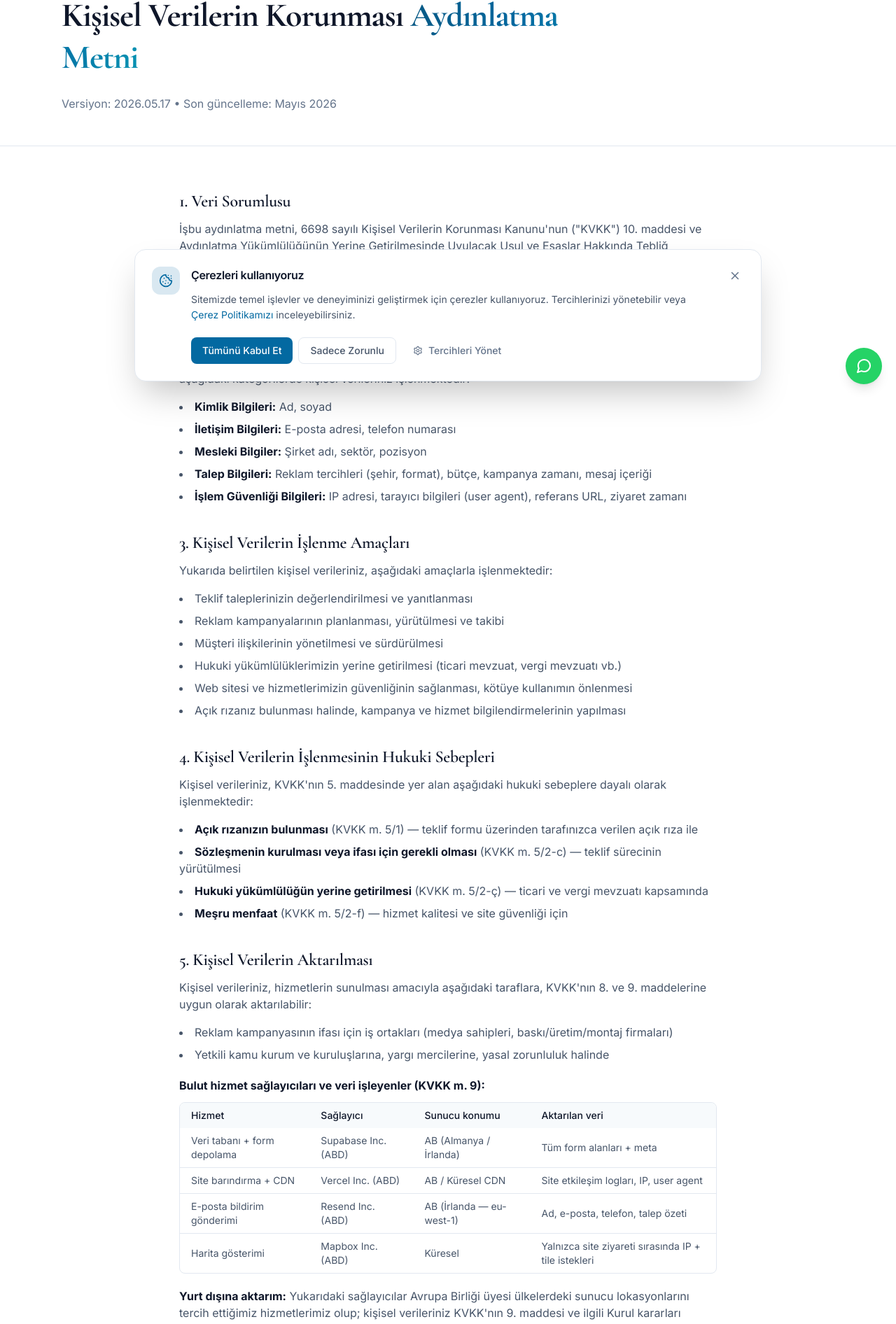
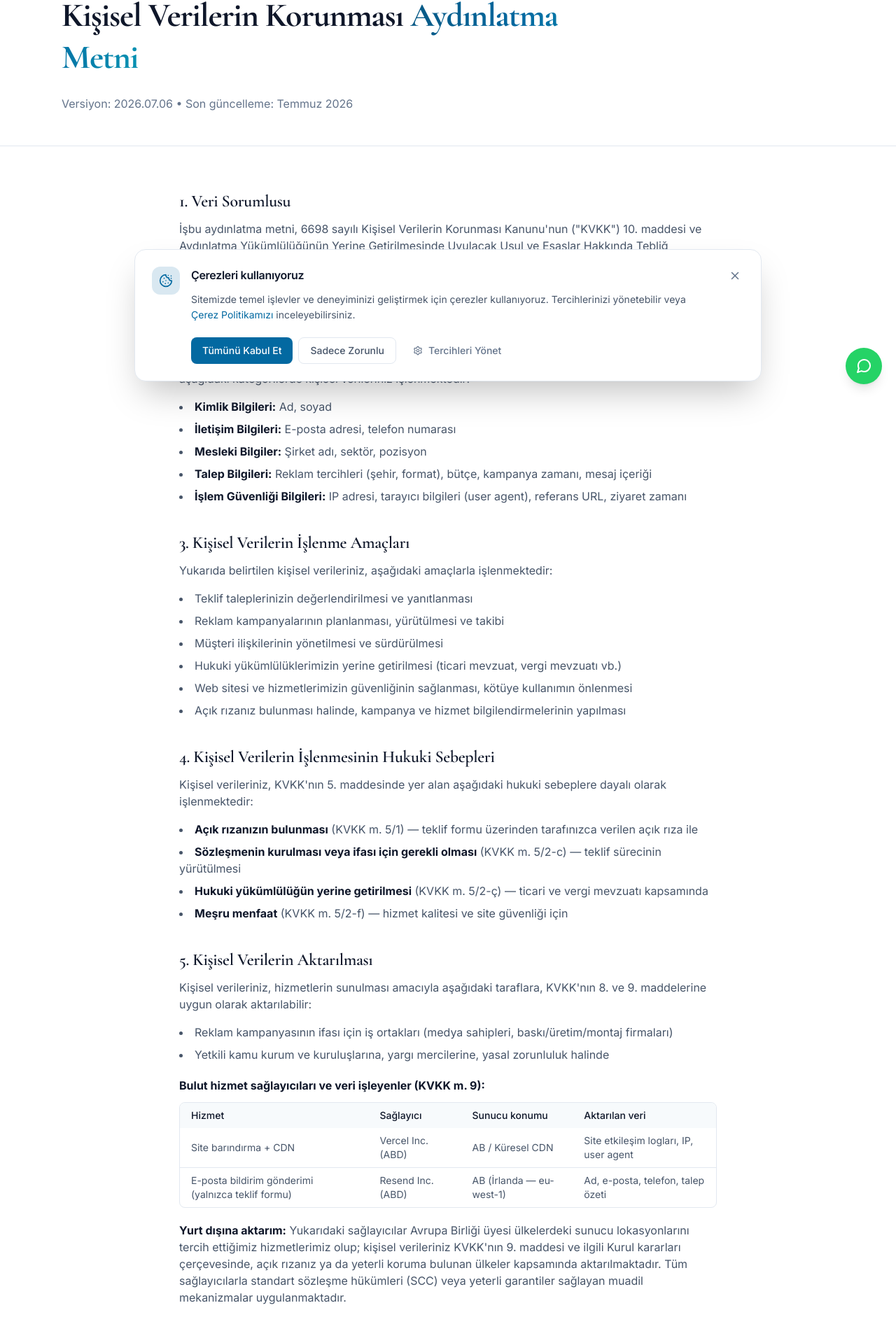
Before and after one commit to hales-byte/ok-website-v2, a Next.js app: page /kvkk-aydinlatma in a window 1280 px wide. Shown: the part 231-2123 px from the top of the page at 70% size. Built offline with nearby package versions, Linux system fonts and the light colour scheme.

Commit message:
fix(v3): KVKK/gizlilik kaldırılan servis (Supabase/Mapbox) kalıntılarından temizlendi + 3 hukuki sayfa tutarlılığı

```diff
--- a/app/gizlilik/page.tsx
+++ b/app/gizlilik/page.tsx
@@ -133,8 +133,10 @@ export default function GizlilikPage() {
                   <strong className="text-[var(--color-text-primary)]">
                     Hizmet sağlayıcılar:
                   </strong>{" "}
-                  Web altyapısı (Vercel), veritabanı (Supabase), e-posta
-                  iletişim sağlayıcıları
+                  Site barındırma (Vercel) ve yalnızca teklif formu e-posta
+                  iletimi (Resend). Site statik envanter verisiyle çalışır;
+                  form bilgileriniz bir veritabanında saklanmaz, e-posta ile
+                  satış ekibimize iletilir.
                 </li>
                 <li>
                   <strong className="text-[var(--color-text-primary)]">
@@ -154,9 +156,10 @@ export default function GizlilikPage() {
               <ul className="mt-4 space-y-2 list-disc list-inside">
                 <li>SSL/TLS şifreleme ile veri iletimi</li>
                 <li>
-                  Veritabanı seviyesinde Row Level Security (RLS) politikaları
+                  Veri tabanı yok — form bilgileriniz sunucuda saklanmaz,
+                  yalnızca e-posta ile iletilir (minimum veri ayak izi)
                 </li>
-                <li>Sadece yetkili personel erişimi (rol tabanlı yetki)</li>
+                <li>Form verilerine yalnızca yetkili satış personeli erişir</li>
                 <li>Düzenli güvenlik denetimleri ve güncellemeler</li>
                 <li>Veri ihlali durumunda 72 saat içinde bildirim</li>
               </ul>
--- a/app/kvkk-aydinlatma/page.tsx
+++ b/app/kvkk-aydinlatma/page.tsx
@@ -29,7 +29,7 @@ export default function KvkkPage() {
               <span className="text-gradient">Aydınlatma Metni</span>
             </h1>
             <p className="text-base text-[var(--color-text-muted)]">
-              Versiyon: {AYDINLATMA_VERSIYONU} • Son güncelleme: Mayıs 2026
+              Versiyon: {AYDINLATMA_VERSIYONU} • Son güncelleme: Temmuz 2026
             </p>
           </div>
         </div>
@@ -208,12 +208,6 @@ export default function KvkkPage() {
                   </thead>
                   <tbody className="divide-y divide-[var(--color-border-subtle)]">
                     <tr>
-                      <td className="px-4 py-2">Veri tabanı + form depolama</td>
-                      <td className="px-4 py-2">Supabase Inc. (ABD)</td>
-                      <td className="px-4 py-2">AB (Almanya / İrlanda)</td>
-                      <td className="px-4 py-2">Tüm form alanları + meta</td>
-                    </tr>
-                    <tr>
                       <td className="px-4 py-2">Site barındırma + CDN</td>
                       <td className="px-4 py-2">Vercel Inc. (ABD)</td>
                       <td className="px-4 py-2">AB / Küresel CDN</td>
@@ -222,18 +216,12 @@ export default function KvkkPage() {
                       </td>
                     </tr>
                     <tr>
-                      <td className="px-4 py-2">E-posta bildirim gönderimi</td>
+                      <td className="px-4 py-2">
+                        E-posta bildirim gönderimi (yalnızca teklif formu)
+                      </td>
                       <td className="px-4 py-2">Resend Inc. (ABD)</td>
                       <td className="px-4 py-2">AB (İrlanda — eu-west-1)</td>
                       <td className="px-4 py-2">Ad, e-posta, telefon, talep özeti</td>
-                    </tr>
-                    <tr>
-                      <td className="px-4 py-2">Harita gösterimi</td>
-                      <td className="px-4 py-2">Mapbox Inc. (ABD)</td>
-                      <td className="px-4 py-2">Küresel</td>
-                      <td className="px-4 py-2">
-                        Yalnızca site ziyareti sırasında IP + tile istekleri
-                      </td>
                     </tr>
                   </tbody>
                 </table>
--- a/lib/kvkk.ts
+++ b/lib/kvkk.ts
@@ -2,8 +2,9 @@
  * KVKK Aydınlatma Metni Versiyonu — TEK KAYNAK
  *
  * Bu sabit hem /kvkk-aydinlatma sayfasında gösterilir hem de
- * /teklif-al formu submit edildiğinde Supabase'e kullanıcının
- * gördüğü versiyon olarak kaydedilir (KVKK m.10 ispat yükü).
+ * /teklif-al formu submit edildiğinde satış ekibine giden e-posta
+ * içeriğine kullanıcının gördüğü versiyon olarak eklenir
+ * (KVKK m.10 ispat yükü — veri tabanı yok, e-posta ile iletilir).
  *
  * Aydınlatma metni içeriğinde anlamlı bir değişiklik yapıldığında
  * bu versiyon ARTIRILIR — eski submission'ların hangi metni
@@ -11,4 +12,4 @@
  *
  * Versiyon formatı: "YYYY.MM.DD" (yayın tarihi).
  */
-export const AYDINLATMA_VERSIYONU = "2026.05.17";
+export const AYDINLATMA_VERSIYONU = "2026.07.06";
```
Also changed, not shown: 2 other files (tests, documents, lock files or other folders).
